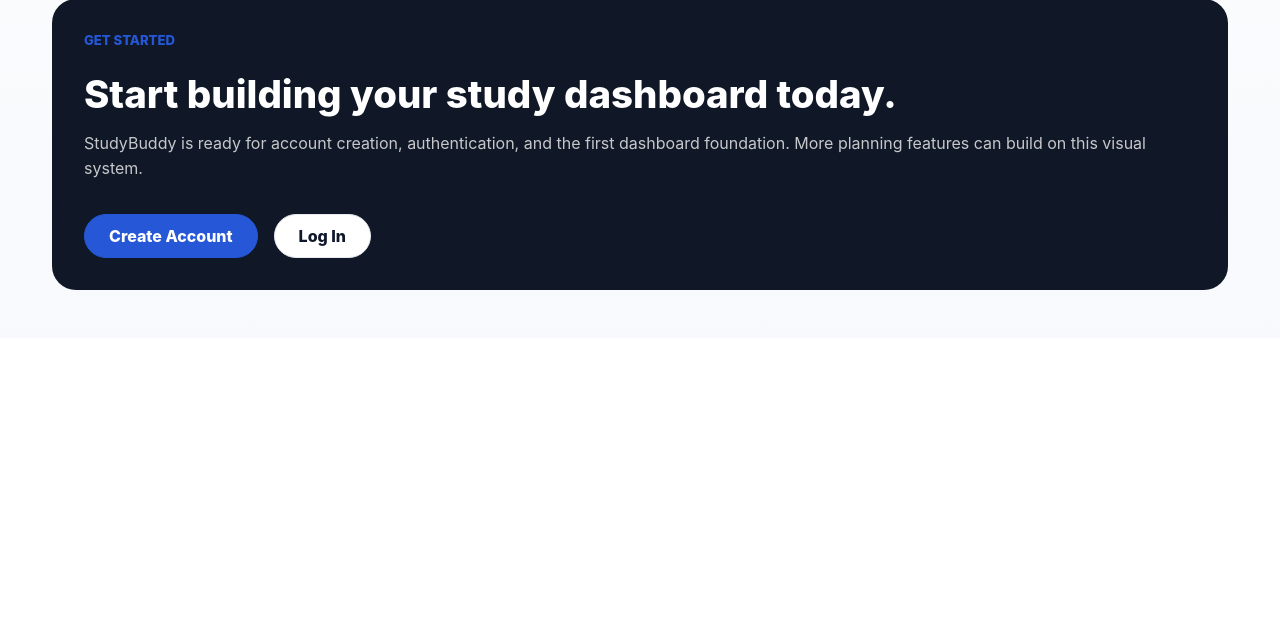
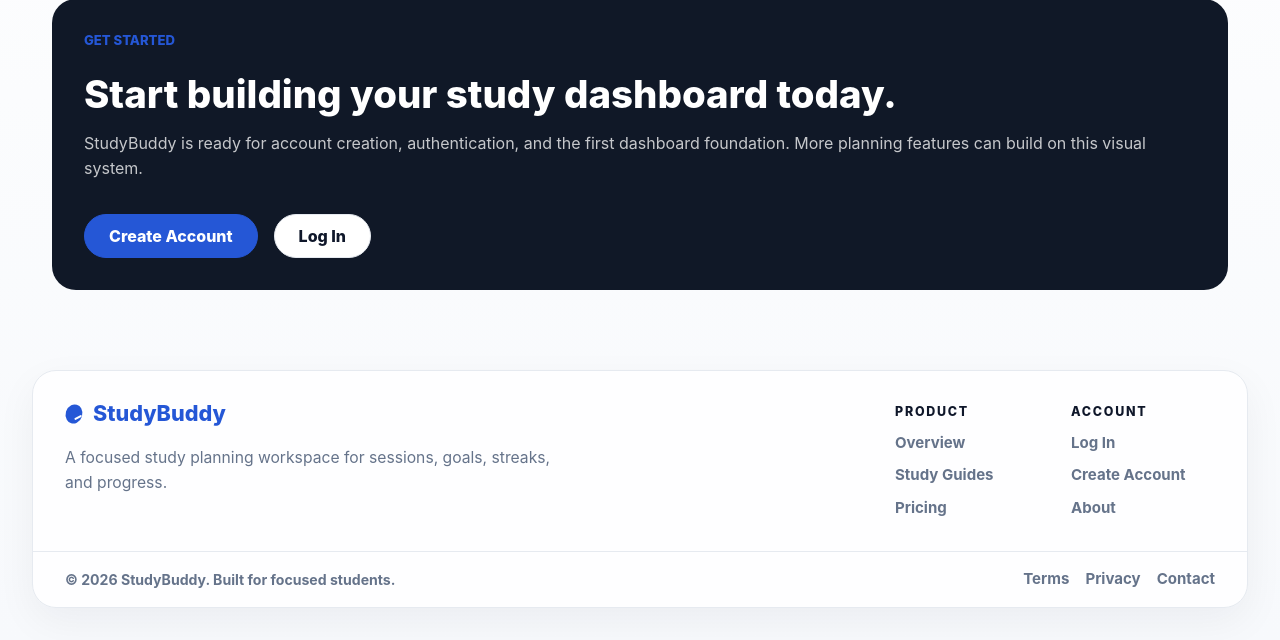
Before and after one commit to AAdewunmi/StudyBuddy-Study-Planner-Project, a Django app: page / in a window 1280 px wide. Shown: the part 2231-2871 px from the top of the page. Before the commit the page ends 2521 px from the top, so only its background shows below. Run offline with Django 5.2, Linux system fonts and the light colour scheme; some libraries are stand-ins or nearby versions.

Commit message:
feat(footer): enhance footer layout and add navigation links for improved user experience

```diff
--- a/static/css/theme.css
+++ b/static/css/theme.css
@@ -155,6 +155,89 @@
 
 .site-main {
     width: 100%;
+}
+
+.site-footer {
+    padding: var(--space-xl);
+    background: transparent;
+}
+
+.footer-shell {
+    width: min(100%, 1240px);
+    margin: 0 auto;
+    border: 1px solid var(--color-line);
+    border-radius: var(--radius-lg);
+    background: rgb(255 255 255 / 88%);
+    box-shadow: 0 14px 40px rgb(15 23 42 / 5%);
+}
+
+.footer-primary {
+    display: grid;
+    grid-template-columns: minmax(280px, 1fr) minmax(320px, auto);
+    gap: var(--space-xxl);
+    align-items: start;
+    padding: var(--space-xl);
+}
+
+.footer-brand-block {
+    max-width: 540px;
+}
+
+.footer-brand-block p {
+    max-width: 500px;
+    margin: var(--space-md) 0 0;
+    color: var(--color-muted);
+    font-size: 0.98rem;
+}
+
+.footer-nav {
+    display: grid;
+    grid-template-columns: repeat(2, minmax(140px, 1fr));
+    gap: var(--space-xl);
+}
+
+.footer-nav div {
+    display: grid;
+    gap: 10px;
+}
+
+.footer-heading {
+    color: var(--color-ink);
+    font-size: 0.78rem;
+    font-weight: 850;
+    letter-spacing: 0.14em;
+    text-transform: uppercase;
+}
+
+.footer-nav a,
+.footer-legal a {
+    color: var(--color-muted);
+    font-size: 0.94rem;
+    font-weight: 750;
+}
+
+.footer-nav a:hover,
+.footer-legal a:hover {
+    color: var(--color-blue);
+}
+
+.footer-bottom {
+    display: flex;
+    flex-wrap: wrap;
+    align-items: center;
+    justify-content: space-between;
+    gap: var(--space-md);
+    padding: var(--space-md) var(--space-xl);
+    border-top: 1px solid var(--color-line);
+    color: var(--color-muted);
+    font-size: 0.88rem;
+    font-weight: 700;
+}
+
+.footer-legal {
+    display: flex;
+    flex-wrap: wrap;
+    gap: var(--space-md);
 }
 
 .container-ui {
@@ -878,6 +961,10 @@
         grid-template-columns: 1fr;
     }
 
+    .footer-primary {
+        grid-template-columns: 1fr;
+    }
+
     .mock-app {
         grid-template-columns: 1fr;
     }
@@ -914,6 +1001,24 @@
         flex: 1;
     }
 
+    .site-footer {
+        padding: var(--space-md);
+    }
+
+    .footer-primary,
+    .footer-bottom {
+        padding: var(--space-lg);
+    }
+
+    .footer-nav {
+        grid-template-columns: 1fr;
+    }
+
+    .footer-bottom {
+        display: grid;
+        justify-content: start;
+    }
+
     .card-actions,
     .page-header {
         align-items: stretch;
--- a/templates/base.html
+++ b/templates/base.html
@@ -8,7 +8,7 @@
     <title>{% block title %}StudyBuddy{% endblock %}</title>
 
     <link href="https://cdn.jsdelivr.net/npm/bootstrap@5.3.3/dist/css/bootstrap.min.css" rel="stylesheet">
-    <link rel="stylesheet" href="{% static 'css/theme.css' %}">
+    <link rel="stylesheet" href="{% static 'css/theme.css' %}?v=20260507-footer">
     <script src="https://unpkg.com/htmx.org@1.9.12"></script>
 </head>
 <body>
@@ -49,6 +49,52 @@
         <main class="site-main">
             {% block content %}{% endblock %}
         </main>
+
+        <footer class="site-footer" aria-label="Site footer">
+            <div class="footer-shell">
+                <div class="footer-primary">
+                    <div class="footer-brand-block">
+                        <a class="brand-link" href="{% url 'home' %}">
+                            <span class="brand-mark" aria-hidden="true"></span>
+                            <span>StudyBuddy</span>
+                        </a>
+                        <p>
+                            A focused study planning workspace for sessions, goals,
+                            streaks, and progress.
+                        </p>
+                    </div>
+
+                    <nav class="footer-nav" aria-label="Footer navigation">
+                        <div>
+                            <span class="footer-heading">Product</span>
+                            <a href="{% url 'home' %}">Overview</a>
+                            <a href="{% url 'home' %}#guides">Study Guides</a>
+                            <a href="{% url 'home' %}#pricing">Pricing</a>
+                        </div>
+                        <div>
+                            <span class="footer-heading">Account</span>
+                            {% if request.user.is_authenticated %}
+                                <a href="{% url 'dashboard:index' %}">Dashboard</a>
+                                <a href="{% url 'users:profile' %}">Profile</a>
+                            {% else %}
+                                <a href="{% url 'users:login' %}">Log In</a>
+                                <a href="{% url 'users:signup' %}">Create Account</a>
+                            {% endif %}
+                            <a href="{% url 'home' %}#about">About</a>
+                        </div>
+                    </nav>
+                </div>
+
+                <div class="footer-bottom">
+                    <span>&copy; {% now "Y" %} StudyBuddy. Built for focused students.</span>
+                    <div class="footer-legal">
+                        <a href="{% url 'home' %}#pricing">Terms</a>
+                        <a href="{% url 'home' %}#about">Privacy</a>
+                        <a href="mailto:hello@studybuddy.local">Contact</a>
+                    </div>
+                </div>
+            </div>
+        </footer>
     </div>
 </body>
 </html>
```
